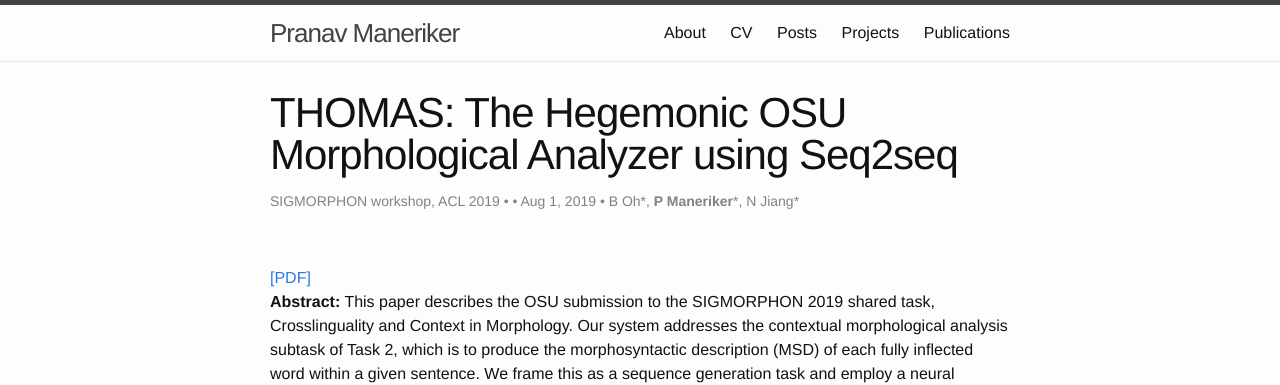
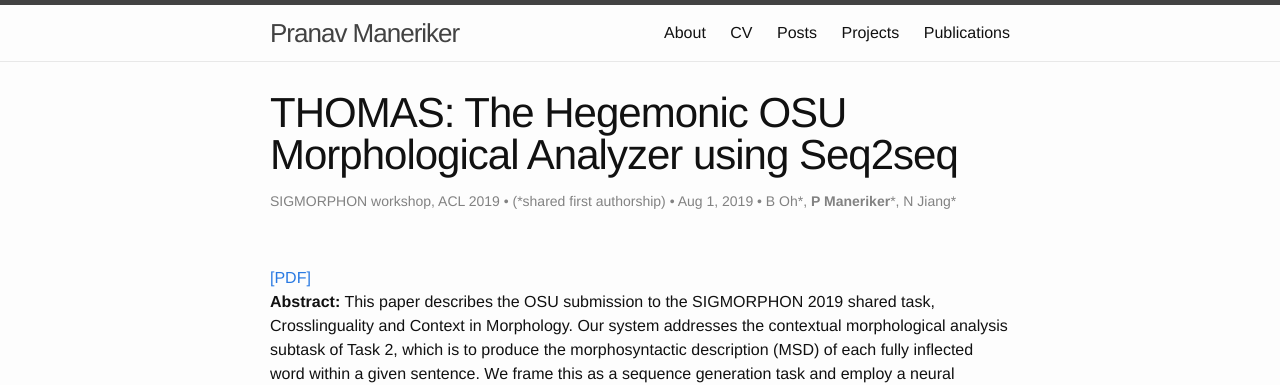
Before and after one commit to pranavmaneriker/pranavmaneriker.github.io, a Jekyll site: the page built from _publications/2019-08-01-thomas-sigmorphon.md, in a window 1280 px wide. Shown: the top 385 px of the page. Built offline with Jekyll 4.4.1, drawn with Linux system fonts in a browser that asks for light colours; comment, search, counter and statistics services are not loaded.

Commit message:
Fixed formatting

```diff
--- a/_layouts/paper.html
+++ b/_layouts/paper.html
@@ -5,7 +5,7 @@ layout: default
 
   <header class="post-header">
     <h1 class="post-title">{{ page.title }}</h1>
-    <p class="post-meta">{{ page.conf }} • {{ pub.special }} • {{ page.date | date: "%b %-d, %Y" }}{% if page.authors %} • {{ page.authors }}{% endif %}</p>
+    <p class="post-meta">{{ page.conf }} •{%if page.special %} {{ page.special }} •{% endif %} {%if page.pagespecial %} {{ page.pagespecial }} •{% endif %}  {{ page.date | date: "%b %-d, %Y" }}{% if page.authors %} • {{ page.authors }}{% endif %}</p>
   </header>
     <br>
     {% if page.pdf %} <a href="{{ page.pdf }}"> [PDF] </a> {% endif %}
--- a/_publications/2019-08-01-thomas-sigmorphon.md
+++ b/_publications/2019-08-01-thomas-sigmorphon.md
@@ -6,7 +6,7 @@ categories: shared-task
 comments: true
 authors: B Oh&#42;, <b>P Maneriker</b>&#42;, N Jiang&#42;
 conf: SIGMORPHON workshop, ACL 2019
-special: (&#42;shared first authorship)
+pagespecial: (&#42;shared first authorship)
 pdf: https://www.aclweb.org/anthology/W19-4210.pdf
 tags-main: nlp seq2seq
 ---
```
